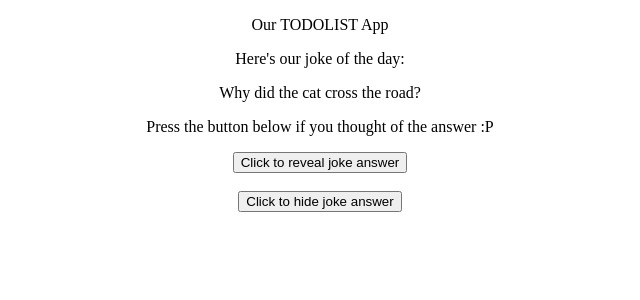
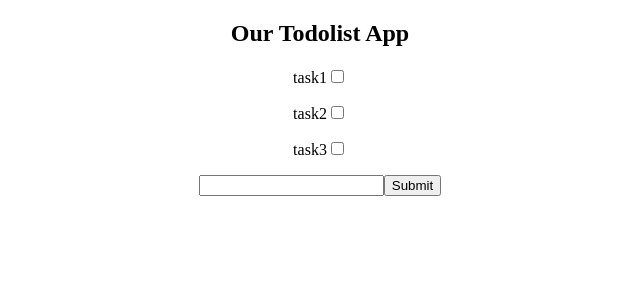
Before and after one commit to Ourstress/reduxbasic, a React (Create React App) app: page / in a window 1280 px wide. Shown: the top 300 px of the page, without its empty margins (320-960 px from the left). Built offline with nearby package versions, Linux system fonts and the light colour scheme.

Commit message:
preliminary work

```diff
--- a/src/App.js
+++ b/src/App.js
@@ -4,17 +4,15 @@ import { createStore } from "redux";
 
 const reducer = (
   state = {
-    name: "Our TODOLIST App",
-    joke: "Why did the cat cross the road?",
-    jokeAnswer: "Press the button below if you thought of the answer :P"
+    todos: [
+      { name: "task1", isCompleted: false },
+      { name: "task2", isCompleted: true },
+      { name: "task3", isCompleted: false }
+    ]
   },
   action
 ) => {
   switch (action.type) {
-    case "revealAnswer":
-      return Object.assign({}, state, {
-        jokeAnswer: "Because it saw something exciting on the other side."
-      });
     default:
       return state;
   }
@@ -24,31 +22,27 @@ const store = createStore(reducer);
 
 export default function App() {
   const [state, setState] = useState(store.getState());
+  const [todoValue, setTodoValue] = useState("");
   return (
     <div className="App">
-      <p>{state.name}</p>
-      <p>Here's our joke of the day:</p>
-      <p>{state.joke}</p>
-      <p>{state.jokeAnswer}</p>
-      <button
-        onClick={e => {
-          store.dispatch({ type: "revealAnswer" });
-          setState(store.getState());
+      <h2>Our Todolist App</h2>
+      {state.todos.map(function(todo) {
+        return (
+          <p key={todo.name}>
+            {todo.name}
+            <input type="checkbox" />
+          </p>
+        );
+      })}
+      <form
+        onSubmit={e => {
+          // props.addTodo(todoValue);
+          e.preventDefault();
         }}
       >
-        Click to reveal joke answer
-      </button>
-      <br />
-      <br />
-      <button
-        onClick={e => {
-          // Add a new type to the reducer switch above and modify / uncomment the next line:
-          // store.dispatch({ type: "revealAnswer" });
-          setState(store.getState());
-        }}
-      >
-        Click to hide joke answer
-      </button>
+        <input value={todoValue} onChange={e => setTodoValue(e.target.value)} />
+        <button type="submit">Submit</button>
+      </form>
     </div>
   );
 }
```
